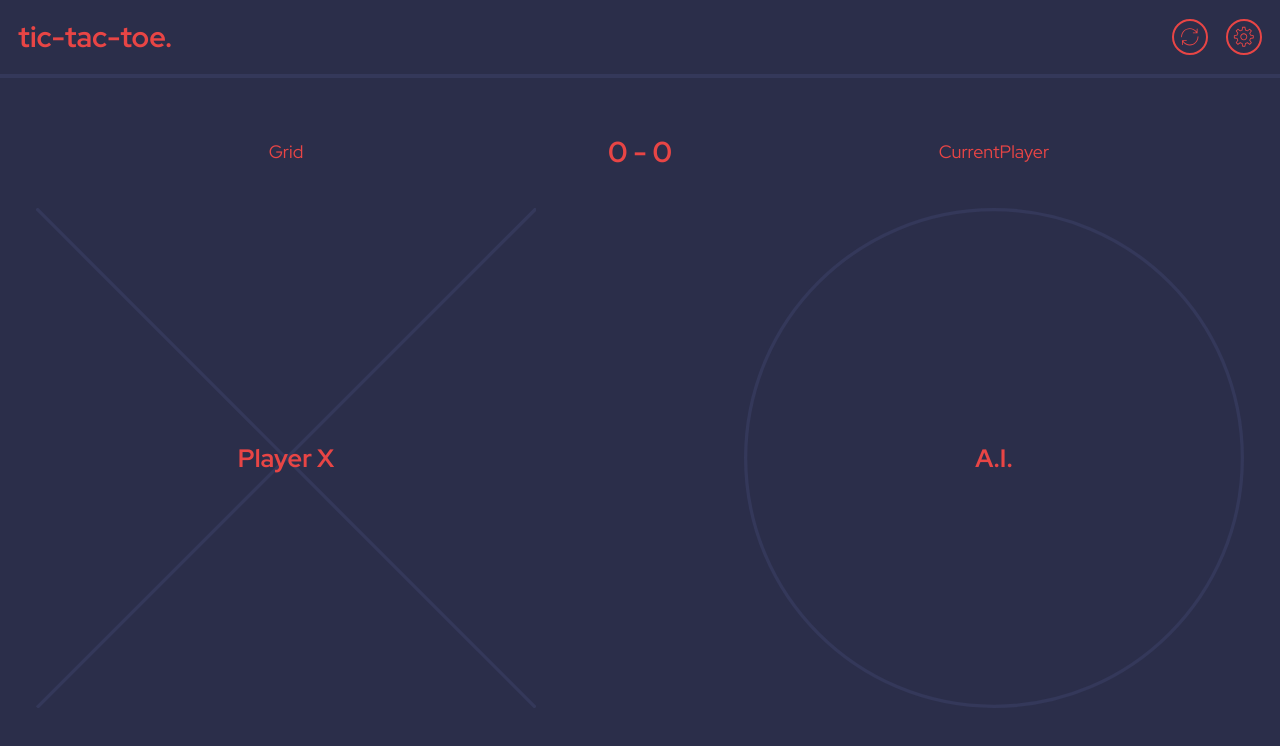
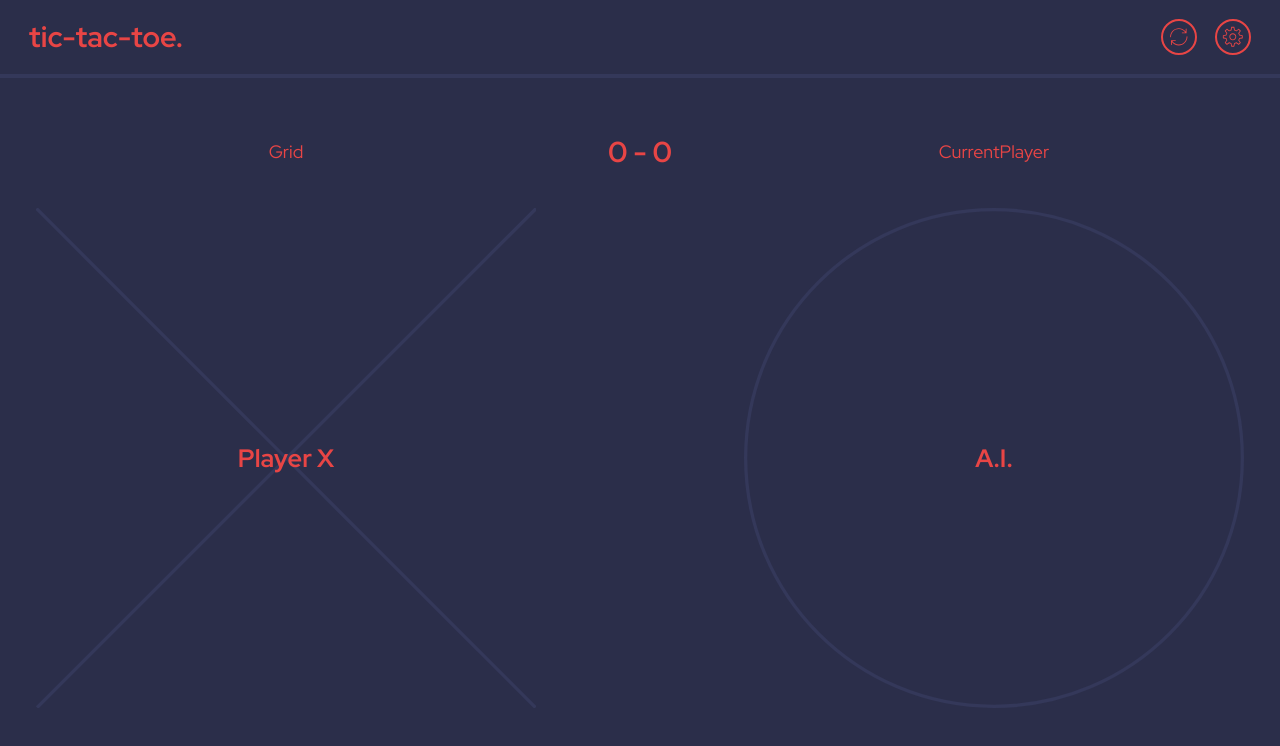
Before and after one commit to syedalimansoor/tic-tac-toe-react, a React (Vite) app: page /game in a window 1280 px wide. Shown: the top 746 px of the page. Built offline with nearby package versions, Linux system fonts and the light colour scheme.

Commit message:
Style: increase padding

```diff
--- a/src/components/game/GameBody.tsx
+++ b/src/components/game/GameBody.tsx
@@ -7,7 +7,7 @@ import PlayerDisplay from "./PlayerDisplay";
 import Score from "./Score";
 
 const Wrapper = styled.main`
-  padding: 1em;
+  padding: 1.6rem;
   flex-grow: 1;
   display: flex;
   justify-content: center;
@@ -34,7 +34,7 @@ const Container = styled.div`
 const PlayersContainer = styled.div`
   display: flex;
   width: min(100%, 20em);
-  padding-inline: 1em;
+  /* padding-inline: 1em; */
   justify-content: stretch;
   gap: 3em;
   & > * {
--- a/src/components/game/GameHeader.tsx
+++ b/src/components/game/GameHeader.tsx
@@ -8,7 +8,7 @@ import { useNavigate } from "react-router-dom";
 
 const Wrapper = styled.header`
   border-bottom: 4px solid ${({ theme }) => theme.colors.blue[100]};
-  padding: 1rem;
+  padding: 1rem 1.6rem;
   display: flex;
   justify-content: center;
 `;
```
